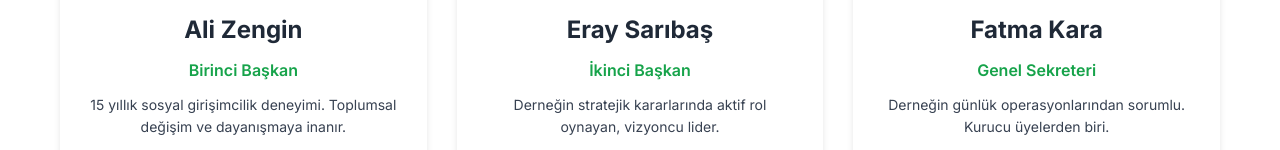
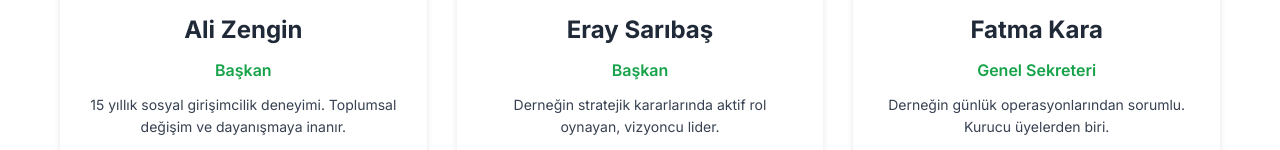
Before and after one commit to Eray24/association-website, a plain HTML site: page management.html in a window 1280 px wide. Shown: the part 551-701 px from the top of the page. Drawn offline with Linux system fonts and the light colour scheme.

Commit message:
Başkan unvanları düzenlendi

```diff
--- a/management.html
+++ b/management.html
@@ -33,7 +33,7 @@
         <div class="team-member">
           <div class="member-avatar">👔</div>
           <h3>Ali Zengin</h3>
-          <p class="position">Birinci Başkan</p>
+          <p class="position">Başkan</p>
           <p class="bio">
             15 yıllık sosyal girişimcilik deneyimi. Toplumsal değişim ve
             dayanışmaya inanır.
@@ -44,7 +44,7 @@
         <div class="team-member">
           <div class="member-avatar">👔</div>
           <h3>Eray Sarıbaş</h3>
-          <p class="position">İkinci Başkan</p>
+          <p class="position">Başkan</p>
           <p class="bio">
             Derneğin stratejik kararlarında aktif rol oynayan, vizyoncu lider.
           </p>
```
